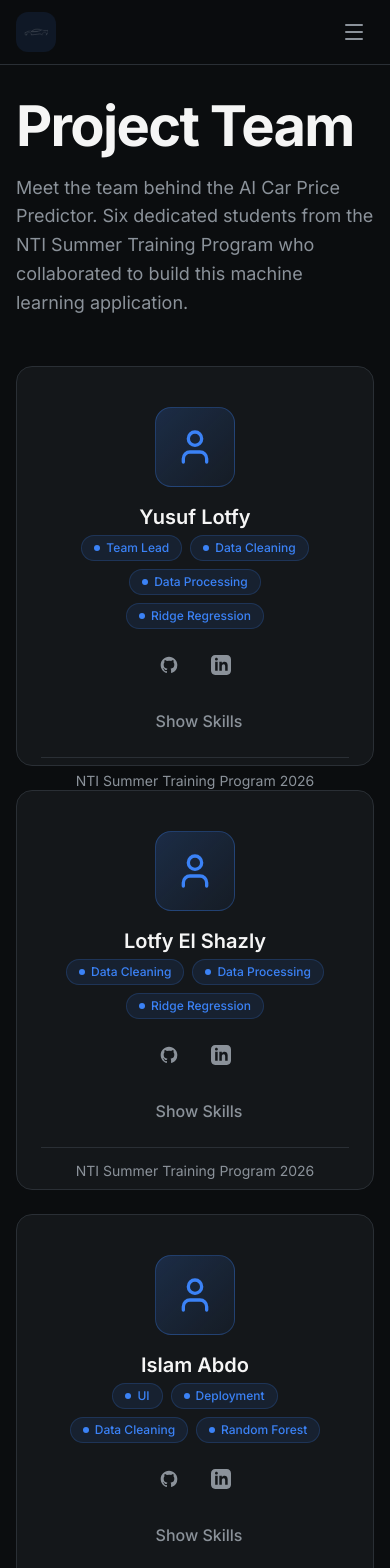
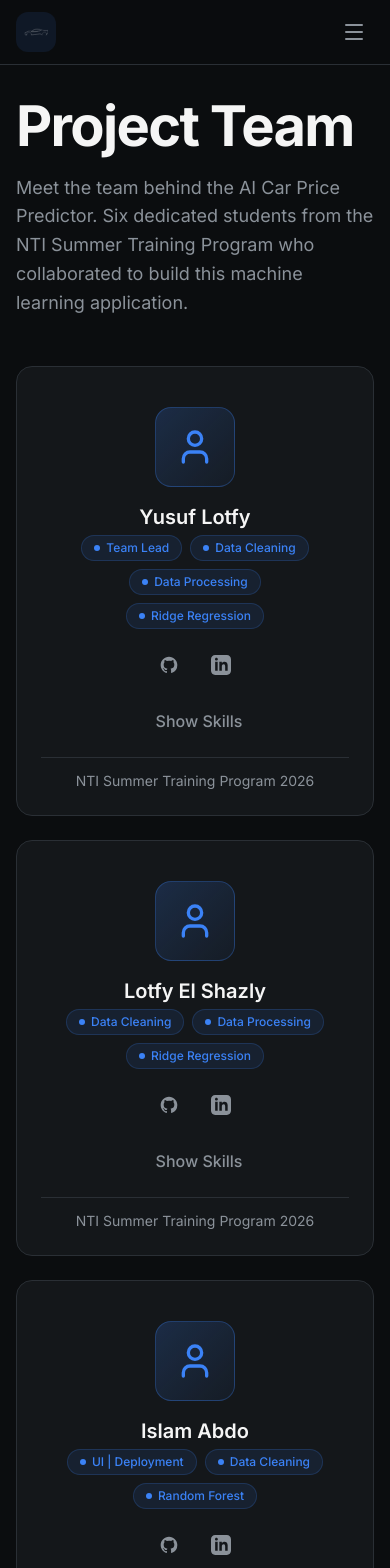
Before and after one commit to islam-abdo-1/ai-car-price-predictor, a React (Vite) app in the folder ai-car-price-predictor/: page /team in a window 390 px wide. Shown: the top 1568 px of the page. Built offline with nearby package versions, Linux system fonts and the light colour scheme.

Commit message:
fix: team cards height, Islam UI|Deployment tag, car icon visibility, mobile menu backdrop opacity

```diff
--- a/ai-car-price-predictor/src/components/ui/CarIcon.jsx
+++ b/ai-car-price-predictor/src/components/ui/CarIcon.jsx
@@ -5,7 +5,7 @@ export function CarIcon({ className, ...props }) {
       viewBox="140 390 720 230"
       fill="none"
       stroke="currentColor"
-      strokeWidth="2"
+      strokeWidth="3"
       strokeLinecap="round"
       strokeLinejoin="round"
       aria-hidden="true"
--- a/ai-car-price-predictor/src/components/ui/Navbar.jsx
+++ b/ai-car-price-predictor/src/components/ui/Navbar.jsx
@@ -61,7 +61,7 @@ export function Navbar() {
       {mobileMenuOpen && (
         <>
           <div
-            className="fixed inset-0 z-[60] bg-black/50 md:hidden transition-opacity"
+            className="fixed inset-0 z-[60] bg-black/75 md:hidden transition-opacity"
             onClick={() => setMobileMenuOpen(false)}
           />
           <div
--- a/ai-car-price-predictor/src/index.css
+++ b/ai-car-price-predictor/src/index.css
@@ -247,7 +247,13 @@
     z-index: 10;
   }
 
-  .flip-card-front,
+  .flip-card-front {
+    backface-visibility: hidden;
+    -webkit-backface-visibility: hidden;
+    position: relative;
+    width: 100%;
+  }
+
   .flip-card-back {
     backface-visibility: hidden;
     -webkit-backface-visibility: hidden;
@@ -255,9 +261,6 @@
     inset: 0;
     width: 100%;
     height: 100%;
-  }
-
-  .flip-card-back {
     transform: rotateY(180deg);
   }
 
--- a/ai-car-price-predictor/src/pages/Home.jsx
+++ b/ai-car-price-predictor/src/pages/Home.jsx
@@ -47,7 +47,7 @@ export function Home() {
         {features.map((feature, index) => (
           <SectionCard key={feature.title} className="text-center hover:border-accent/50 transition-colors" style={{ animationDelay: `${index * 100}ms` }}>
             <div className="flex items-center justify-center w-14 h-14 mx-auto mb-4 rounded-xl bg-accent/10">
-              <feature.icon className="w-8 h-8 text-white" aria-hidden="true" />
+              <feature.icon className="w-9 h-9 text-white" aria-hidden="true" />
             </div>
             <h3 className="text-h3 font-semibold text-text-primary mb-2">{feature.title}</h3>
             <p className="text-body text-text-secondary">{feature.description}</p>
--- a/ai-car-price-predictor/src/pages/Team.jsx
+++ b/ai-car-price-predictor/src/pages/Team.jsx
@@ -44,7 +44,7 @@ const teamMembers = [
     github: 'https://github.com/islam-abdo-1',
     linkedin: 'https://www.linkedin.com/in/islam-abdo-15094139b',
     skills: ['Full-Stack Developer', 'Machine Learning & AI Engineer', 'Random Forest'],
-    assigned_roles: ['UI', 'Deployment', 'Data Cleaning', 'Random Forest'],
+    assigned_roles: ['UI | Deployment', 'Data Cleaning', 'Random Forest'],
   },
   {
     name: 'Mohamed Hussein',
@@ -152,7 +152,7 @@ function TeamCard({ member, index }) {
   );
 
   return (
-    <div className="flip-card min-h-[400px] relative flex flex-col" style={{ animationDelay: `${index * 100}ms` }}>
+    <div className="flip-card relative flex flex-col" style={{ animationDelay: `${index * 100}ms` }}>
       <div className={`flip-card-inner ${flipped ? 'flipped z-10' : ''}`} style={{ height: '100%' }}>
 
         {/* Front Face: Avatar + Name + Assigned Roles Tags + Social Links + "Show Skills" */}
```
